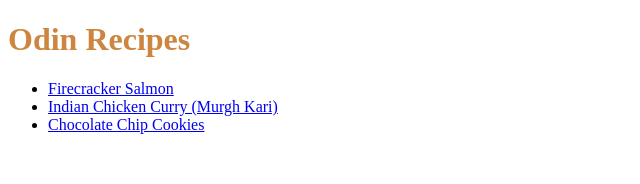
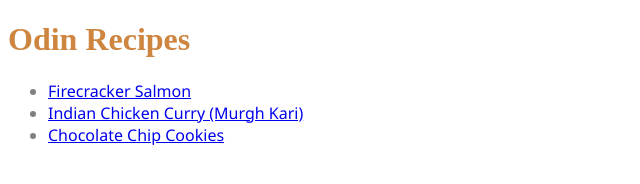
Before and after one commit to smccol/odin-recipes, a plain HTML site: page index.html in a window 1280 px wide. Shown: the whole page, without its empty margins (0-640 px from the left). Drawn offline with Linux system fonts and the light colour scheme.

Commit message:
Change fonts and colors on recipe pages

```diff
--- a/style.css
+++ b/style.css
@@ -1,5 +1,15 @@
 h1 {
     color: peru;
+    font-family: 'Times New Roman', Times, serif;
+}
+
+p,
+li {
+    font-family: 'Segoe UI', Tahoma, Geneva, Verdana, sans-serif;
+}
+
+li {
+    color: gray;
 }
 
 .pic {
```
